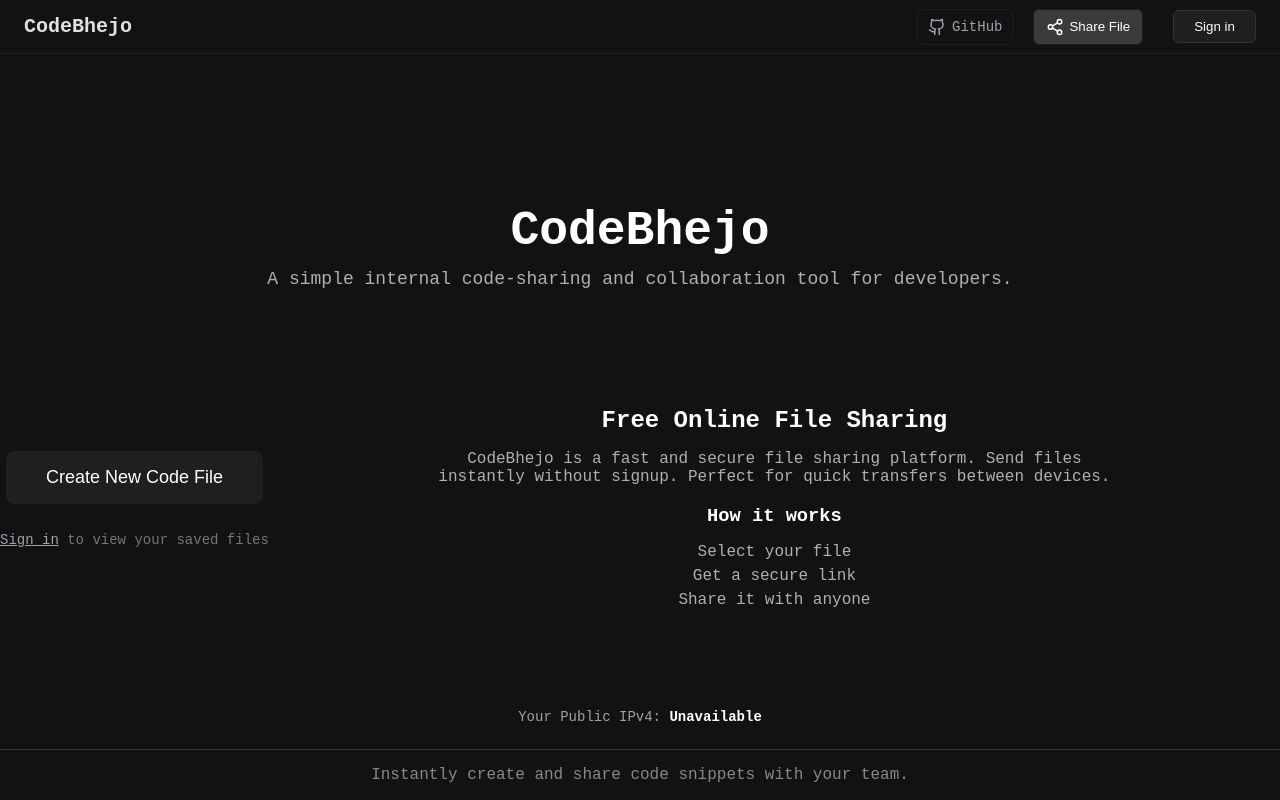
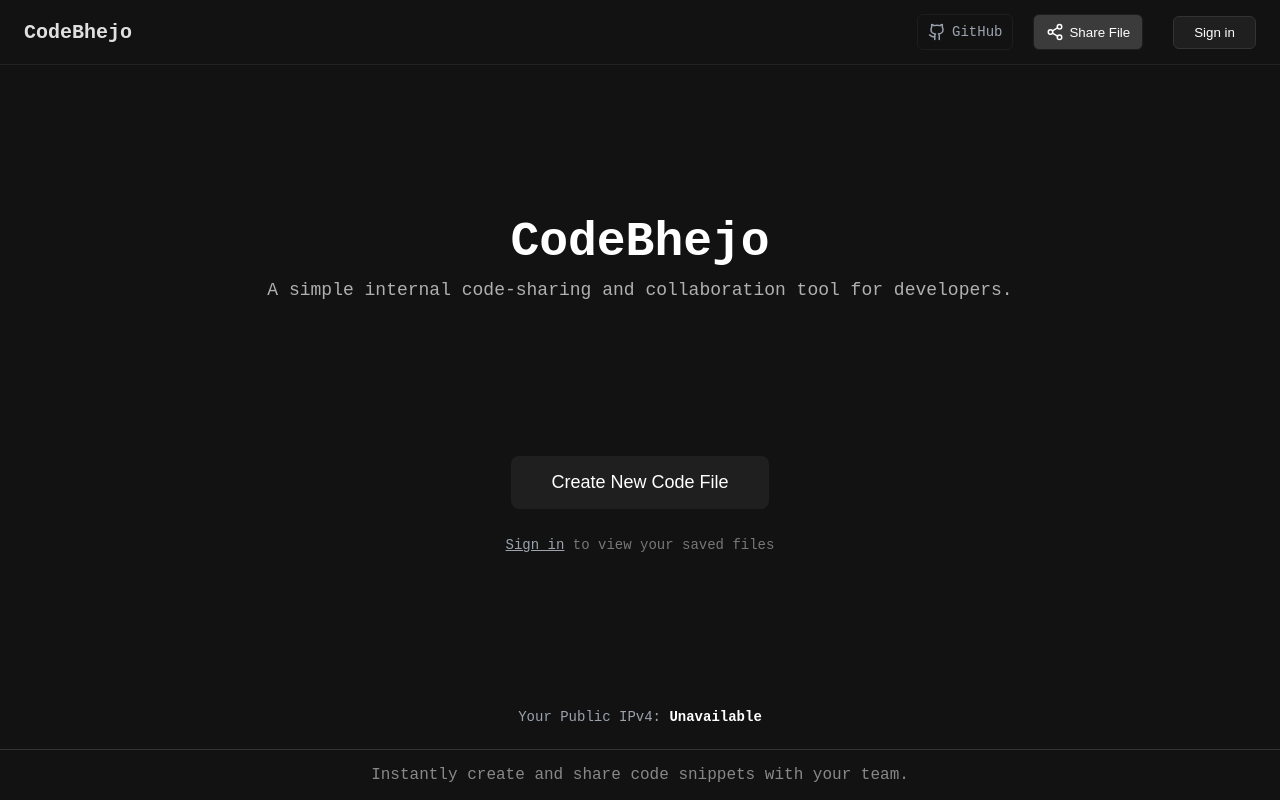
Before and after one commit to codebhejo/codebhejo, a Vue app in the folder frontend/: page / in a window 1280 px wide. Built offline with nearby package versions, Linux system fonts and the light colour scheme; no server answers.

Commit message:
ui correction

```diff
--- a/frontend/src/views/Home.vue
+++ b/frontend/src/views/Home.vue
@@ -97,23 +97,6 @@ onMounted(async () => {
       >Sign in</a> to view your saved files
     </p>
   </div>
-
-  <!-- SEO TEXT SECTION -->
-  <section class="seo-text">
-    <h2>Free Online File Sharing</h2>
-    <p>
-      CodeBhejo is a fast and secure file sharing platform.
-      Send files instantly without signup.
-      Perfect for quick transfers between devices.
-    </p>
-
-    <h3>How it works</h3>
-    <ul>
-      <li>Select your file</li>
-      <li>Get a secure link</li>
-      <li>Share it with anyone</li>
-    </ul>
-  </section>
 </main>
 
 
@@ -255,27 +238,5 @@ onMounted(async () => {
 .signin-link:hover {
   color: #ffffff;
 }
-.seo-text {
-  max-width: 700px;
-  margin: 40px auto;
-  padding: 20px;
-  text-align: center;
-  color: #b0b0b0;
-}
-
-.seo-text h2,
-.seo-text h3 {
-  color: #ffffff;
-  margin-bottom: 10px;
-}
-
-.seo-text ul {
-  list-style: none;
-  padding: 0;
-}
-
-.seo-text li {
-  margin: 6px 0;
-}
 
 </style>
```
